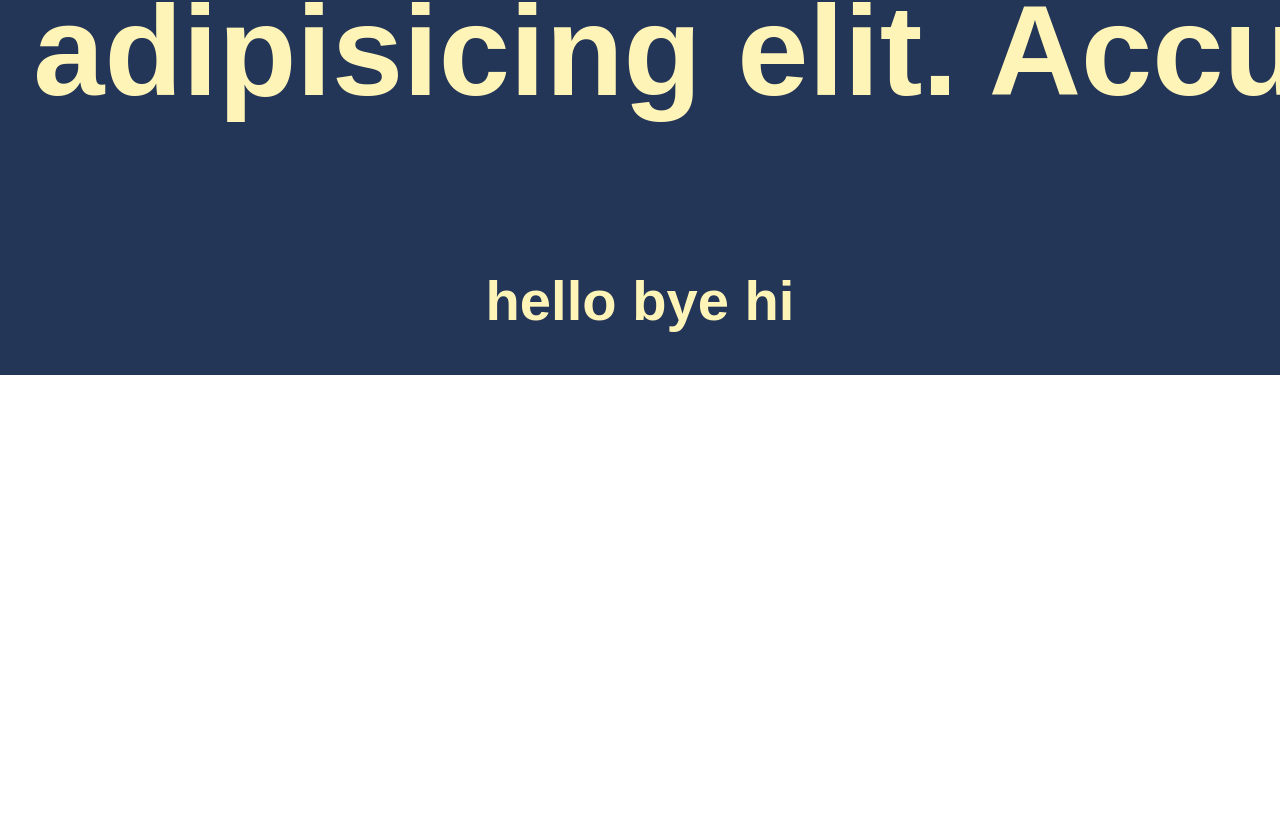
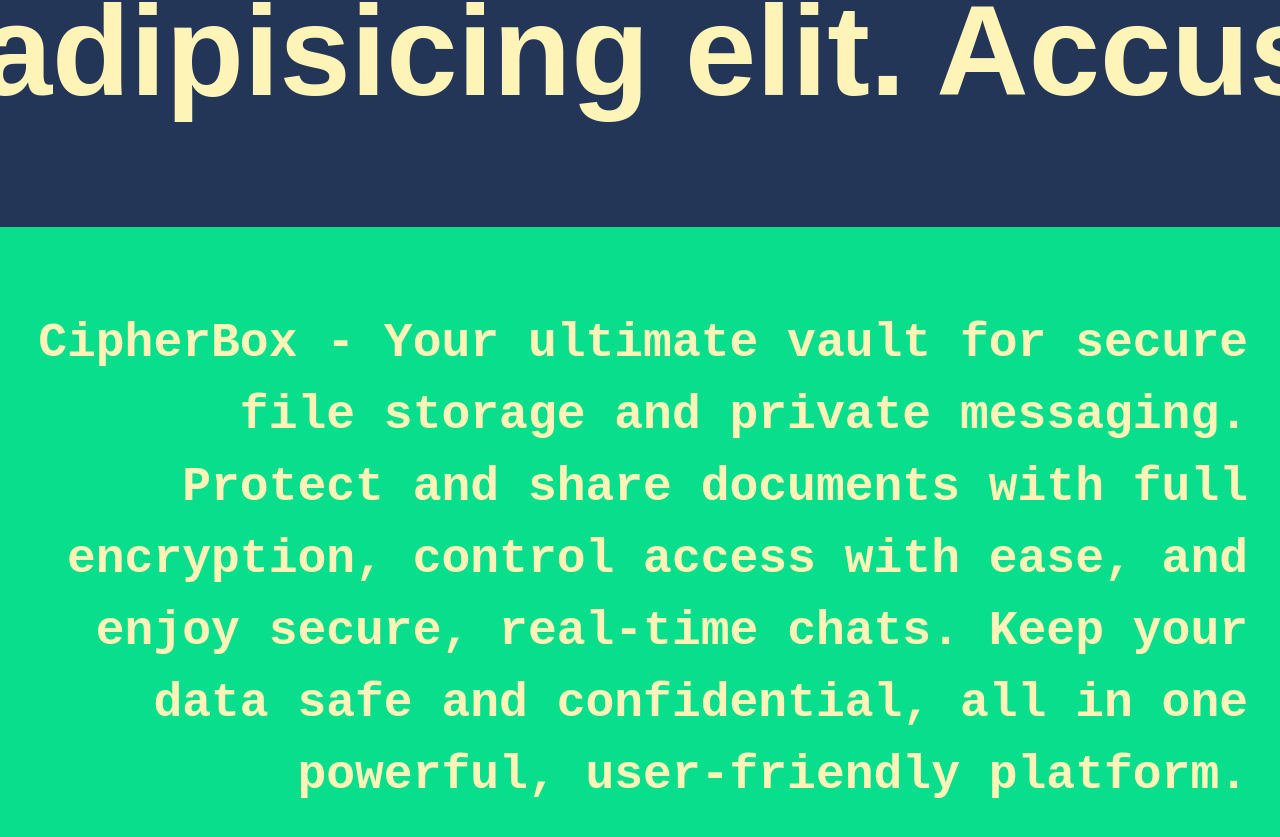
Before and after one commit to ShikharGupta0813/CipherBox, a React (Vite) app in the folder frontend/: page /next in a window 1280 px wide. Shown: the part 785-1622 px from the top of the page. Before the commit the page ends 1160 px from the top, so only its background shows below. Built offline with nearby package versions, Linux system fonts and the light colour scheme; a web font is replaced by a local one.

Commit message:
Added More Styles in Site

```diff
--- a/frontend/src/site.css
+++ b/frontend/src/site.css
@@ -75,15 +75,12 @@
     top: 30%;
   }
   .extra-content {
-    width: 100%;
+
+    font-family: 'Courier New', Courier, monospace;
+    margin-left: 0px;
+    display: flex;
+    justify-items: left;
     padding: 2rem;
     color: #FFF4B7;
-    text-align: center;
-    background-color: rgb(35, 54, 87);
-}.extra-content {
-  width: 100%;
-  padding: 2rem;
-  color: #FFF4B7;
-  text-align: center;
-  background-color: rgb(35, 54, 87);
+    background-color: rgb(9, 222, 140);
 }
--- a/frontend/src/site.jsx
+++ b/frontend/src/site.jsx
@@ -26,7 +26,7 @@
       </div>
     </div>
     <div className="extra-content">
-      <h3>hello bye hi</h3>
+      <p><b>CipherBox</b> - Your ultimate vault for secure file storage and private messaging. Protect and share documents with full encryption, control access with ease, and enjoy secure, real-time chats. Keep your data safe and confidential, all in one powerful, user-friendly platform.</p>
     </div>
     </div>
 
```
